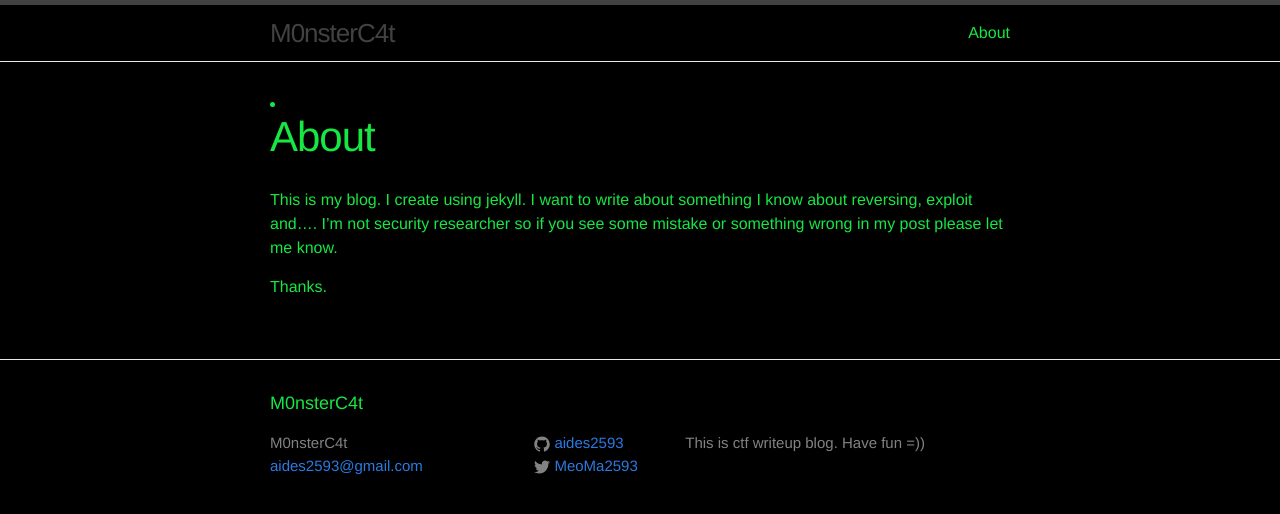
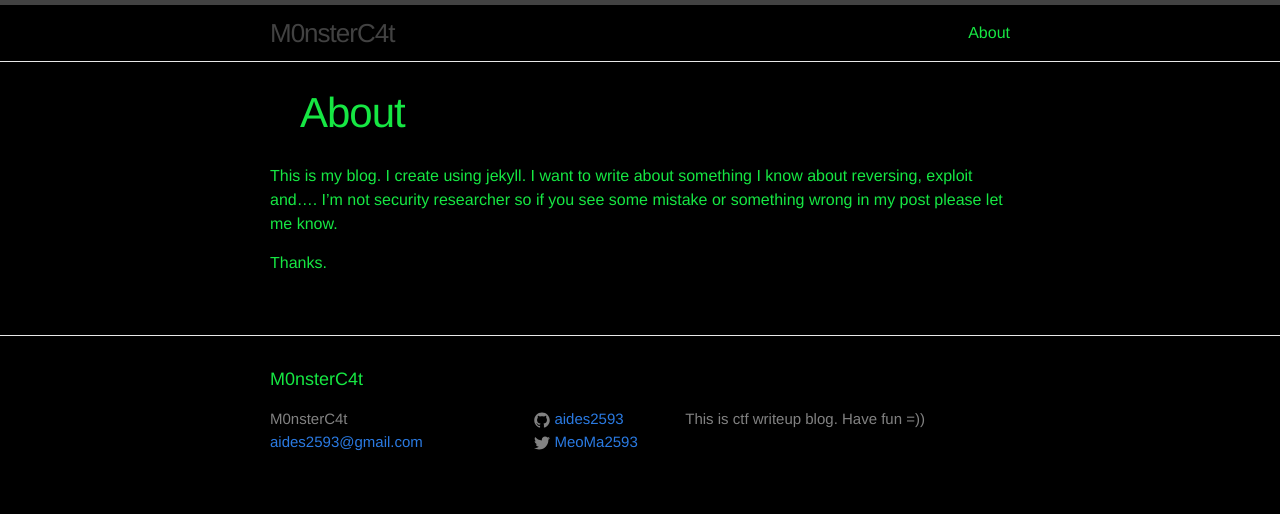
Before and after one commit to Aides2593/aides2593.github.io, a Jekyll site: the page built from about.md, in a window 1280 px wide. Shown: the top 514 px of the page. Built offline with Jekyll 4.4.1, drawn with Linux system fonts in a browser that asks for light colours.

Commit message:
test page li to ul

```diff
--- a/_layouts/page.html
+++ b/_layouts/page.html
@@ -4,9 +4,9 @@ layout: default
 <article class="post">
 
   <header class="post-header">
-    <li>
+    <ul>
     <h1 class="post-title">{{ page.title }}</h1>
-    </li>
+    </ul>
   </header>
 
   <div class="post-content">
```
